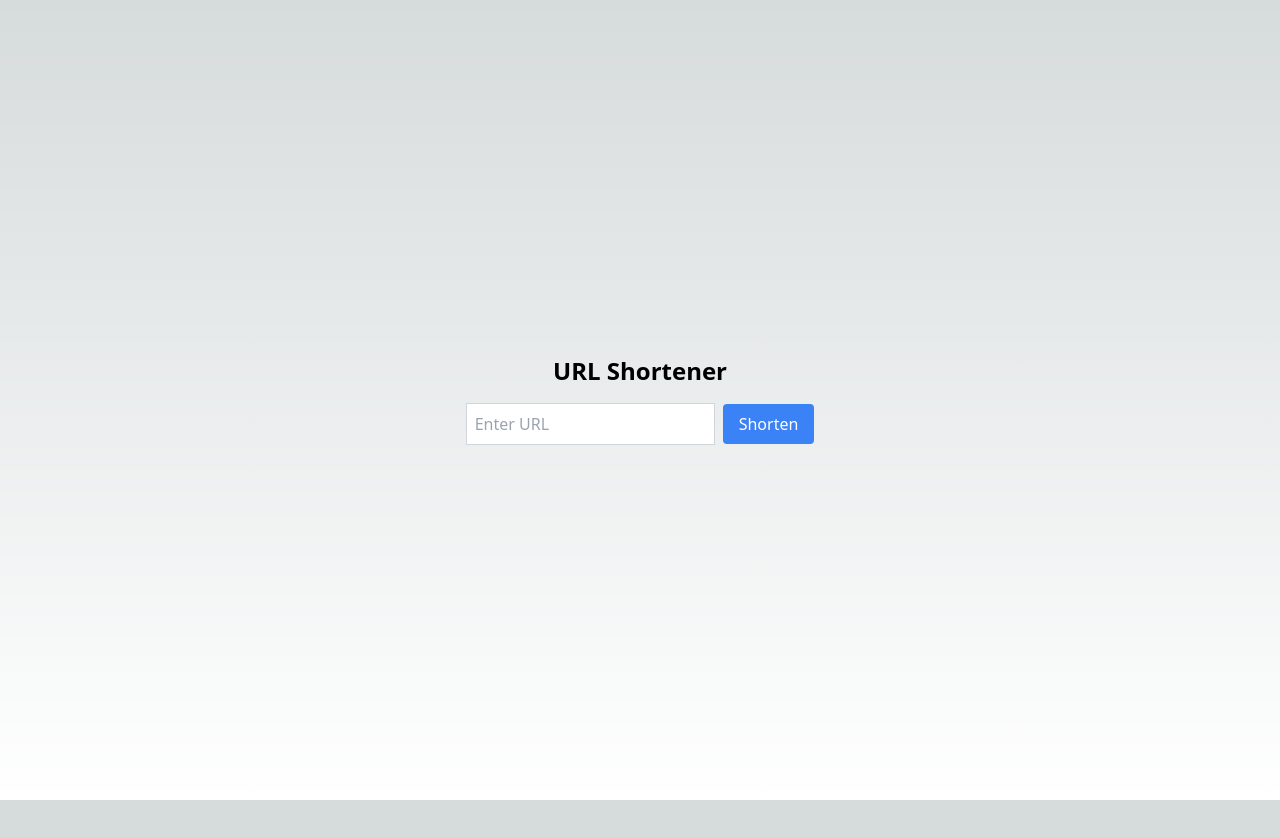
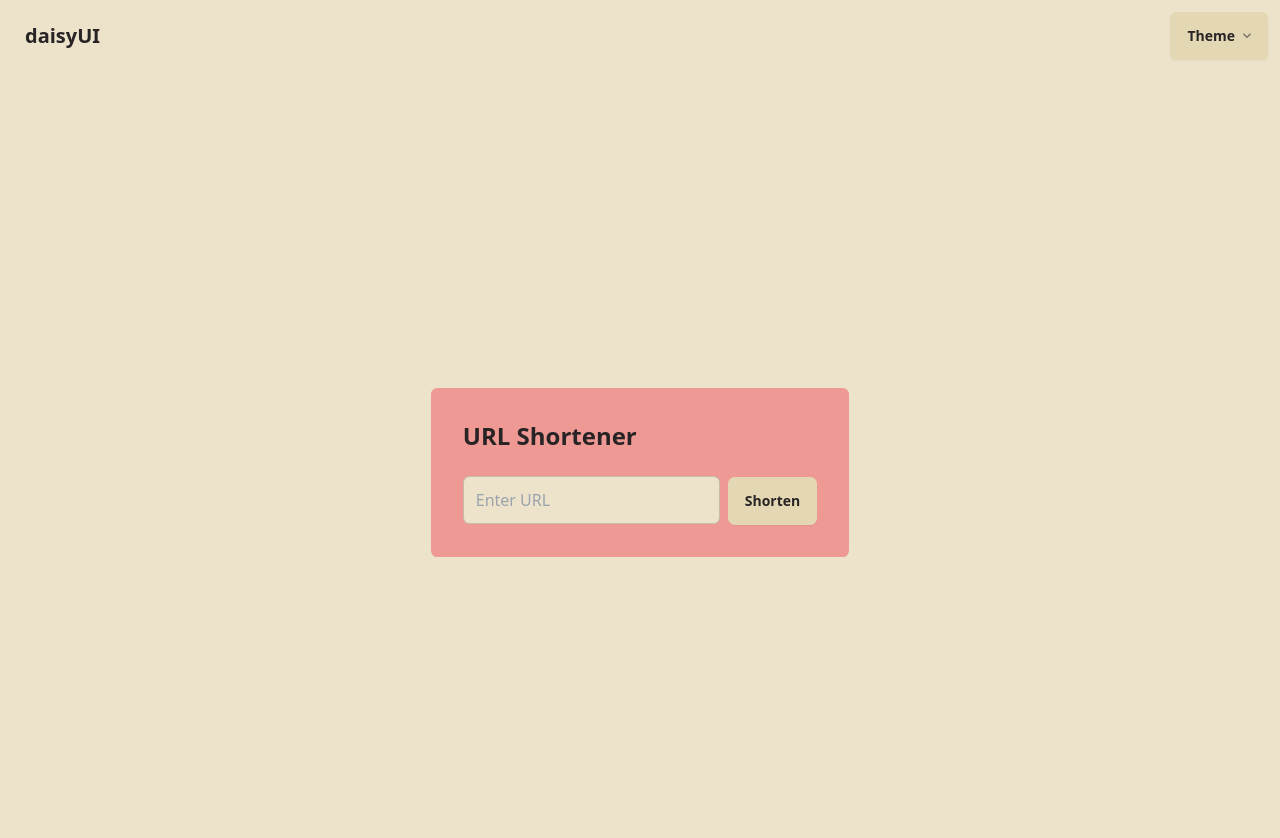
Before and after one commit to ATOM03/NextJs-URLShorten, a Next.js app: page / in a window 1280 px wide. Shown: the top 838 px of the page. Before the commit the page ends 800 px from the top, so only its background shows below. Built offline with nearby package versions, Linux system fonts and the light colour scheme.

Commit message:
Added a theme using daiszUI

```diff
--- a/package.json
+++ b/package.json
@@ -19,6 +19,7 @@
   },
   "devDependencies": {
     "autoprefixer": "^10.0.1",
+    "daisyui": "^4.9.0",
     "eslint": "^8",
     "eslint-config-next": "14.1.4",
     "postcss": "^8",
--- a/src/pages/_document.js
+++ b/src/pages/_document.js
@@ -4,7 +4,7 @@ export default function Document() {
   return (
     <Html lang="en">
       <Head />
-      <body>
+      <body data-theme="Cyberpunk">
         <Main />
         <NextScript />
       </body>
--- a/src/pages/index.js
+++ b/src/pages/index.js
@@ -32,31 +32,114 @@ export default function Home() {
   console.log(shortUrl);
 
   return (
+    <>
+      <div className="navbar bg-base-100">
+        <div className="flex-1">
+          <a className="btn btn-ghost text-xl">daisyUI</a>
+        </div>
+        <div className="flex-none">
+          <div className="dropdown dropdown-end">
+            <div tabIndex={0} role="button" className="btn m-1">
+              Theme
+              <svg
+                width="12px"
+                height="12px"
+                className="h-2 w-2 fill-current opacity-60 inline-block"
+                xmlns="http://www.w3.org/2000/svg"
+                viewBox="0 0 2048 2048"
+              >
+                <path d="M1799 349l242 241-1017 1017L7 590l242-241 775 775 775-775z"></path>
+              </svg>
+            </div>
+            <ul
+              tabIndex={0}
+              className="dropdown-content z-[1] p-2 shadow-2xl bg-base-300 rounded-box w-52"
+            >
+              <li>
+                <input
+                  type="radio"
+                  name="theme-dropdown"
+                  className="theme-controller btn btn-sm btn-block btn-ghost justify-start"
+                  aria-label="Default"
+                  value="default"
+                />
+              </li>
+              <li>
+                <input
+                  type="radio"
+                  name="theme-dropdown"
+                  className="theme-controller btn btn-sm btn-block btn-ghost justify-start"
+                  aria-label="Retro"
+                  value="retro"
+                />
+              </li>
+              <li>
+                <input
+                  type="radio"
+                  name="theme-dropdown"
+                  className="theme-controller btn btn-sm btn-block btn-ghost justify-start"
+                  aria-label="Cyberpunk"
+                  value="cyberpunk"
+                />
+              </li>
+              <li>
+                <input
+                  type="radio"
+                  name="theme-dropdown"
+                  className="theme-controller btn btn-sm btn-block btn-ghost justify-start"
+                  aria-label="Valentine"
+                  value="valentine"
+                />
+              </li>
+              <li>
+                <input
+                  type="radio"
+                  name="theme-dropdown"
+                  className="theme-controller btn btn-sm btn-block btn-ghost justify-start"
+                  aria-label="Aqua"
+                  value="aqua"
+                />
+              </li>
+              <li>
+                <input
+                  type="radio"
+                  name="theme-dropdown"
+                  className="theme-controller btn btn-sm btn-block btn-ghost justify-start"
+                  aria-label="Forest"
+                  value="forest"
+                />
+              </li>
+            </ul>
+          </div>
+        </div>
+      </div>
       <div className="container mx-auto p-4 flex justify-center items-center flex-col min-h-screen">
+        <div className="card w-100 h-100 bg-primary text-primary-content">
+          <div className="card-body">
             <h1 className="text-2xl font-bold mb-4">URL Shortener</h1>
             <form onSubmit={handleSubmit}>
               <input
                 type="text"
                 placeholder="Enter URL"
-          className="p-2 mr-2 border border-gray-300 text-black"
+                className="input input-bordered max-w-xs p-3 mr-2 border"
                 value={originalUrl}
                 onChange={(e) => setOriginalUrl(e.target.value)}
               />
-        <button
-          type="submit"
-          className="bg-blue-500 text-white px-4 py-2 rounded"
-        >
+              <button type="submit" className="btn">
                 Shorten
               </button>
             </form>
             {shortUrl && (
               <div className="mt-4">
-          <label className="font-bold">Short URL:</label>
+                <label className="font-bold mr-10">Short URL:</label>
                 <a href={getValidURL(shortUrl)} target="_blank">
                   {getValidURL(shortUrl)}
                 </a>
               </div>
             )}
           </div>
+        </div>
+      </div>
+    </>
   );
 }
--- a/src/styles/globals.css
+++ b/src/styles/globals.css
@@ -18,12 +18,12 @@
 
 body {
   color: rgb(var(--foreground-rgb));
-  background: linear-gradient(
+  /* background: linear-gradient(
       to bottom,
       transparent,
       rgb(var(--background-end-rgb))
     )
-    rgb(var(--background-start-rgb));
+    rgb(var(--background-start-rgb)); */
 }
 
 @layer utilities {
--- a/tailwind.config.js
+++ b/tailwind.config.js
@@ -14,5 +14,8 @@ module.exports = {
       },
     },
   },
-  plugins: [],
+  plugins: [require("daisyui")],
+  daisyui: {
+    themes: ["retro", "cyberpunk", "valentine", "aqua", "forest"],
+  },
 };
```
Also changed, not shown: 1 other file (tests, documents, lock files or other folders). Lines whose indentation alone changed are shown as unchanged.
